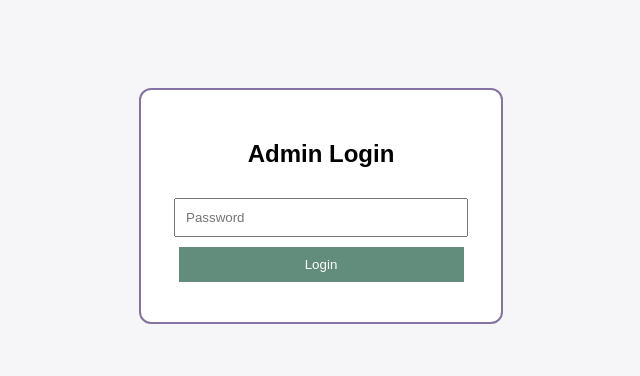
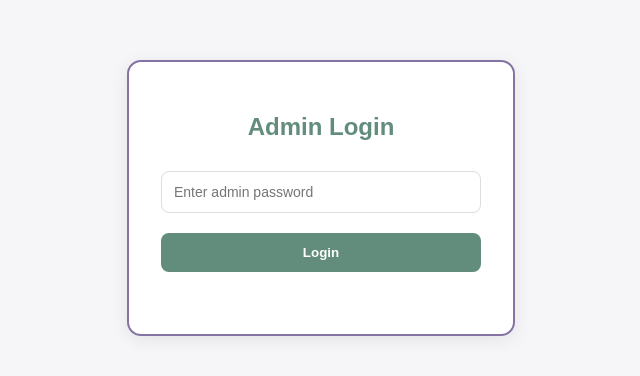
Before and after one commit to morningmessage/sms-app, a website: page Website/admin.html in a window 1280 px wide. Shown: the part 202-578 px from the top of the page, without its empty margins (319-959 px from the left). Drawn offline with Linux system fonts and the light colour scheme.

Commit message:
add admin login route

```diff
--- a/Website/admin.html
+++ b/Website/admin.html
@@ -5,41 +5,61 @@
 
   <style>
     body {
-      font-family: Arial;
+      font-family: Arial, sans-serif;
       background: #f6f6f8;
       display: flex;
       justify-content: center;
       align-items: center;
       height: 100vh;
+      margin: 0;
     }
 
     .box {
       background: white;
-      padding: 30px;
-      border-radius: 12px;
+      padding: 32px;
+      border-radius: 14px;
       border: 2px solid #8574a3;
       text-align: center;
-      width: 300px;
+      width: 320px;
+      box-shadow: 0 4px 18px rgba(0,0,0,0.08);
+    }
+
+    h2 {
+      color: #628c7b;
+      margin-bottom: 20px;
     }
 
     input {
-      width: 90%;
-      padding: 10px;
+      width: 92%;
+      padding: 12px;
       margin: 10px 0;
+      border-radius: 8px;
+      border: 1px solid #ddd;
+      font-size: 14px;
     }
 
     button {
       background: #628c7b;
       color: white;
-      padding: 10px;
+      padding: 12px;
       border: none;
-      width: 95%;
+      width: 100%;
+      border-radius: 8px;
       cursor: pointer;
+      font-weight: bold;
+      margin-top: 10px;
+      transition: 0.2s ease;
+    }
+
+    button:hover {
+      background: #8574a3;
     }
 
     #msg {
-      margin-top: 10px;
+      margin-top: 12px;
       font-size: 13px;
+      color: #444;
+      min-height: 18px;
     }
   </style>
 </head>
@@ -47,29 +67,63 @@
 <body>
 
 <div class="box">
+
   <h2>Admin Login</h2>
 
-  <input id="pw" type="password" placeholder="Password" />
-  <button onclick="login()">Login</button>
+  <input
+    id="pw"
+    type="password"
+    placeholder="Enter admin password"
+  />
+
+  <button onclick="login()">
+    Login
+  </button>
 
   <div id="msg"></div>
+
 </div>
 
 <script>
 async function login() {
+
   const password = document.getElementById("pw").value;
+  const msg = document.getElementById("msg");
 
-  const res = await fetch("http://localhost:3000/admin-login", {
+  msg.innerText = "";
+
+  try {
+
+    const res = await fetch("https://sms-app-krz3.onrender.com/admin-login", {
       method: "POST",
-    headers: { "Content-Type": "application/json" },
+      headers: {
+        "Content-Type": "application/json"
+      },
       body: JSON.stringify({ password })
     });
 
     if (res.ok) {
+
       localStorage.setItem("admin", "true");
+
+      msg.innerText = "Login successful!";
+
+      setTimeout(() => {
         window.location.href = "dashboard.html";
+      }, 800);
+
     } else {
-    document.getElementById("msg").innerText = "Wrong password";
+
+      msg.innerText = "Wrong password";
+
+    }
+
+  } catch (err) {
+
+    console.error(err);
+
+    msg.innerText = "Could not connect to server.";
+
   }
 }
 </script>
```
Also changed, not shown: Website/index.html (+51 -17 lines), server.js (+11 -0 lines). Lines whose indentation alone changed are shown as unchanged.
